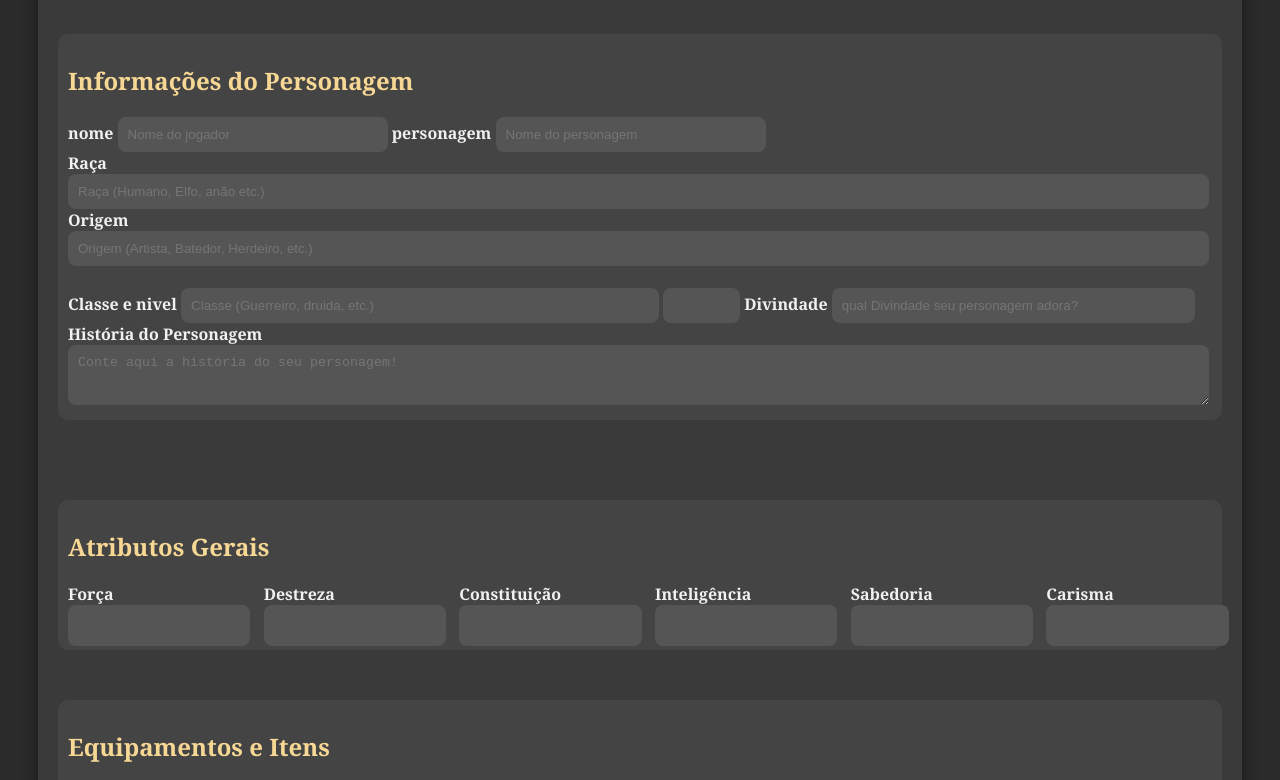
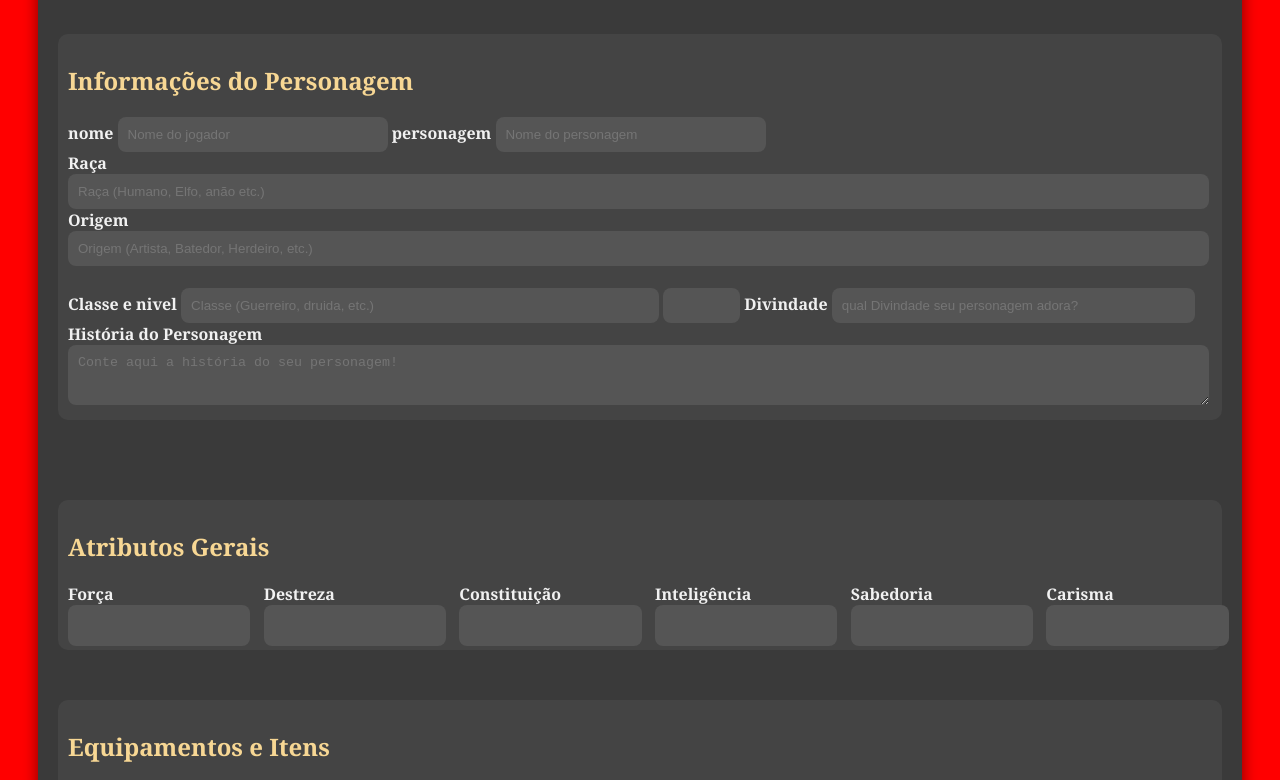
Before and after one commit to KauaZanini/projeto-fichaT20, a plain HTML site: page index.html in a window 1280 px wide. Shown: the part 138-918 px from the top of the page. Drawn offline with Linux system fonts and the light colour scheme.

Commit message:
Update cssdoindex.css
versão a

```diff
--- a/cssdoindex.css
+++ b/cssdoindex.css
@@ -1,6 +1,6 @@
 body {
             font-family: "Georgia", serif;
-            background: #2b2b2b;
+            background: #ff0000;
             color: #f1f1f1;
             padding: 30px;
             padding-bottom: 20px;
```
